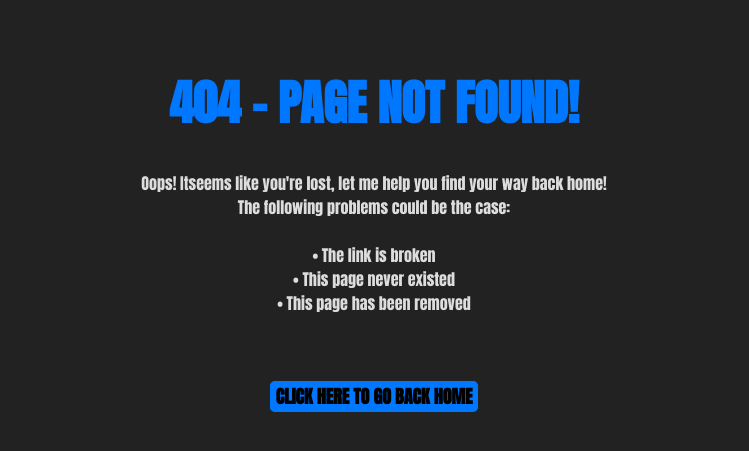
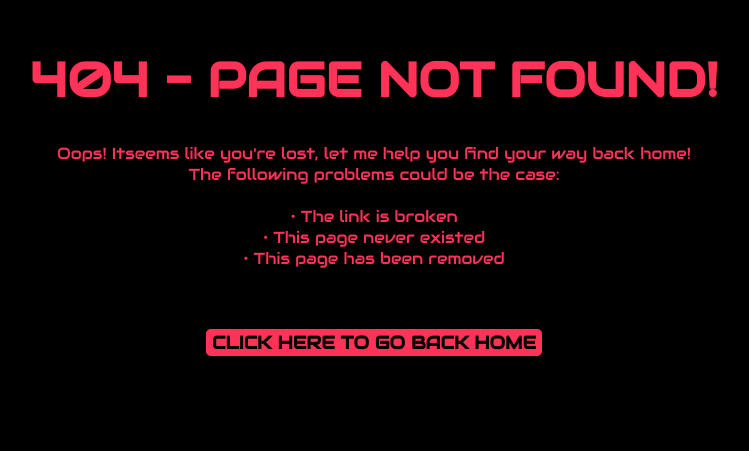
Before and after one commit to ItzArman09/website, a plain HTML site: page 404.html in a window 1280 px wide. Shown: the part 109-560 px from the top of the page, without its empty margins (266-1015 px from the left). Drawn offline with Linux system fonts and the light colour scheme.

Commit message:
Update 404.html

```diff
--- a/404.html
+++ b/404.html
@@ -7,25 +7,25 @@
     <!-- Link the CSS posted below to this page, change the href -->
     <style>
 /* Imported fonts */
-@import url('https://fonts.googleapis.com/css?family=Anton');
+@import url('https://fonts.googleapis.com/css?family=Audiowide');
 @import url('https://fonts.googleapis.com/css?family=Open+Sans');
 
 /* CSS */
 body {
-  background-color: #222;
-  font-family: 'Anton',  sans-serif;
+  background-color: #000;
+  font-family: 'Audiowide',  sans-serif;
   margin: 0;
 }
 
 
 body > main > center > p {
-  color: #ddd;
+  color: #ff3258;
   font-family: 'Open Sans'. sans-serif !important;
 }
 
 body > main > center > h1 {
   text-transform: uppercase;
-  color: #0077ff;
+  color: #ff3258;
   font-size: 48px;
 }
 
@@ -33,10 +33,10 @@ body > main > center > h3 > a {
   text-transform: uppercase;
   font-size: 18px;
   color: #000;
-  background-color: #0077ff;
+  background-color: #ff3258;
   text-decoration: none;
   padding: 1px 5px;
-  border: 1px solid #0077ff;
+  border: 1px solid #ff3258;
   border-radius: 5px;
 }
 </style>
```
